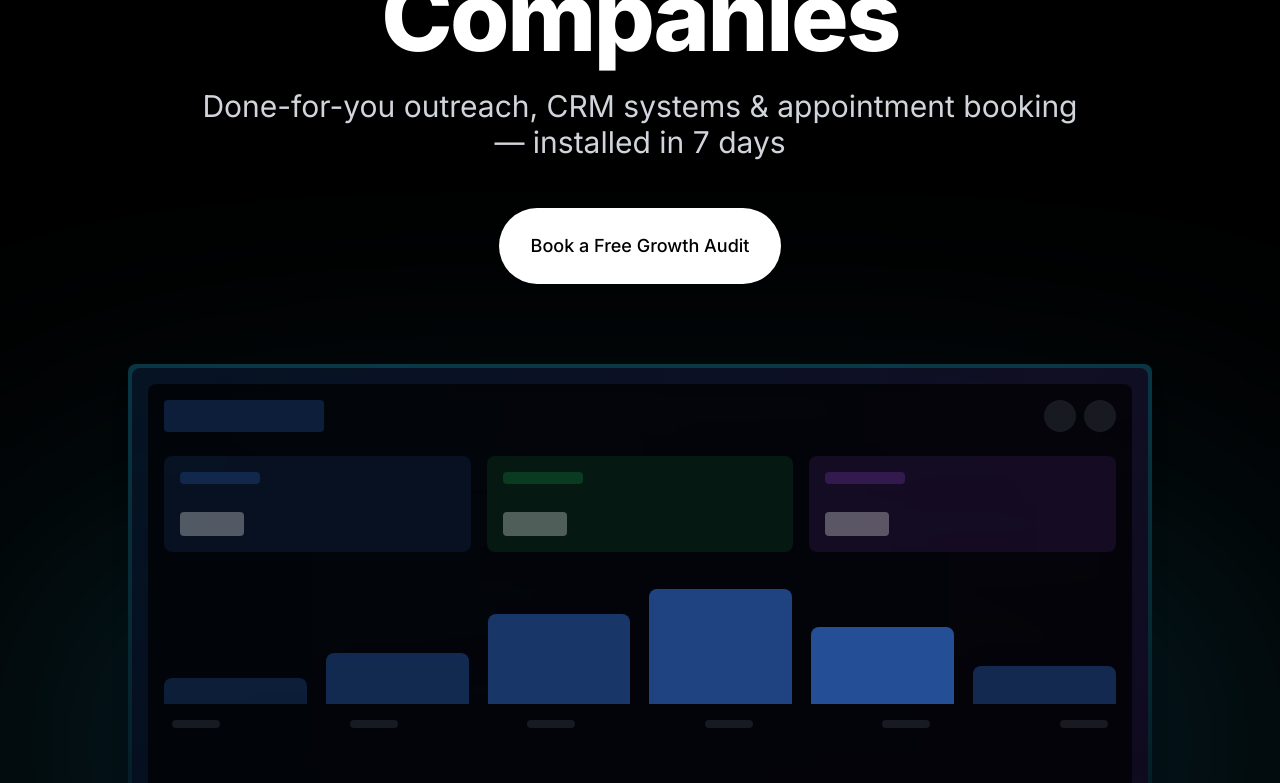
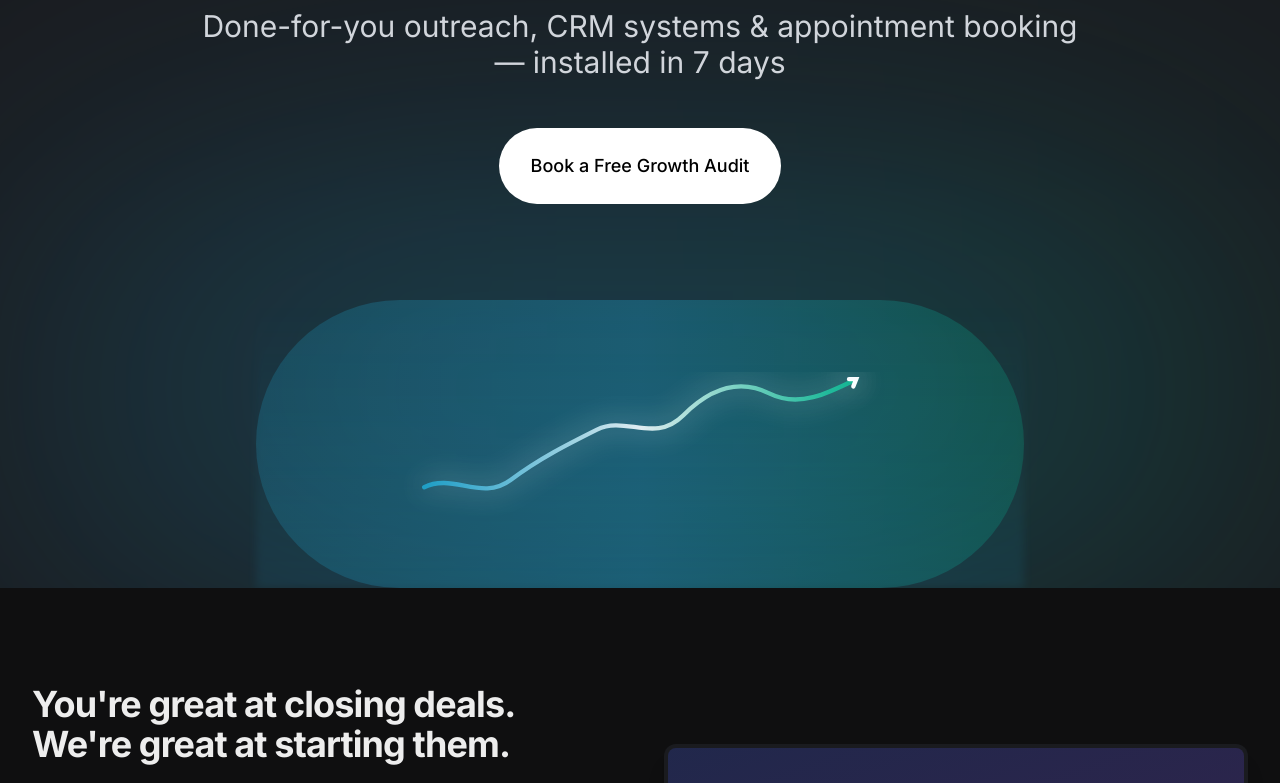
Before and after one commit to atharvv17/inbox-growth-architect, a React (Vite) app: page / in a window 1280 px wide. Shown: the part 400-1183 px from the top of the page. Built offline with nearby package versions, Linux system fonts and the light colour scheme.

Commit message:
Refactor: Homepage UI redesign
Redesigned the homepage UI to match the provided image, while maintaining the existing text content.

```diff
--- a/src/components/Header.tsx
+++ b/src/components/Header.tsx
@@ -3,18 +3,17 @@ import React from 'react';
 import { Button } from "@/components/ui/button";
 
 const Header: React.FC = () => {
-  return <header className="py-2 absolute top-0 left-0 right-0 z-10">
+  return (
+    <header className="py-6 absolute top-0 left-0 right-0 z-10">
       <div className="container mx-auto">
         <div className="flex items-center justify-between">
-          {/* Logo - Made larger */}
+          {/* Logo */}
           <a href="/" className="flex items-center">
-            <img src="/lovable-uploads/49e74208-b2c0-4809-a9dd-cff624caa489.png" alt="LeveragedGrowth.co" className="h-48" />
+            <img src="/lovable-uploads/49e74208-b2c0-4809-a9dd-cff624caa489.png" alt="LeveragedGrowth.co" className="h-10" />
           </a>
 
-          {/* Centered Navigation at the top */}
-          <div className="hidden md:block">
-            <div className="bg-transparent backdrop-blur-sm rounded-full px-8 py-2">
-              <nav className="flex items-center space-x-12 relative z-10">
+          {/* Centered Navigation */}
+          <div className="hidden md:flex items-center justify-center space-x-10">
             <a href="#offers" className="text-white hover:text-midnight-primary transition-colors font-medium">
               Features
             </a>
@@ -24,12 +23,12 @@ const Header: React.FC = () => {
             <a href="#case-studies" className="text-white hover:text-midnight-primary transition-colors font-medium">
               About
             </a>
-                <Button className="bg-white hover:bg-opacity-90 text-black font-medium rounded-full">
+          </div>
+
+          {/* Login Button */}
+          <Button variant="outline" className="border border-white/20 text-white hover:bg-white/10 rounded-full px-8">
             Login
           </Button>
-              </nav>
-            </div>
-          </div>
 
           {/* Mobile menu button */}
           <Button variant="ghost" className="md:hidden text-white">
@@ -37,7 +36,8 @@ const Header: React.FC = () => {
           </Button>
         </div>
       </div>
-    </header>;
+    </header>
+  );
 };
 
 export default Header;
--- a/src/components/HeroSection.tsx
+++ b/src/components/HeroSection.tsx
@@ -1,93 +1,76 @@
 
 import React from 'react';
 import { Button } from "@/components/ui/button";
-import { ArrowRight } from "lucide-react";
 
 const HeroSection: React.FC = () => {
   return (
-    <section className="relative min-h-screen flex flex-col justify-center items-center pt-20 overflow-hidden bg-black">
+    <section className="relative min-h-screen flex flex-col justify-center items-center overflow-hidden bg-black">
       <div className="absolute inset-0 z-0">
-        {/* Dark background with gradient glow */}
-        <div className="absolute inset-0 bg-black"></div>
+        {/* Dark background with subtle gradient */}
+        <div className="absolute inset-0 bg-[#1A1B1F]"></div>
 
-        {/* Blue glow effect at the bottom */}
-        <div className="absolute bottom-0 left-0 right-0 w-full h-[400px] bg-[#1EAEDB]/20 blur-[150px] rounded-full mx-auto"></div>
+        {/* Subtle blue/teal glow effect at the bottom */}
+        <div className="absolute bottom-0 left-0 right-0 w-full h-[400px] bg-gradient-to-r from-[#1EAEDB]/20 via-[#1EAEDB]/30 to-[#00C896]/20 blur-[150px] rounded-full mx-auto"></div>
       </div>
 
       <div className="container relative z-10 mx-auto px-4 flex flex-col items-center">
-        <div className="max-w-4xl mx-auto text-center mb-12">
+        <div className="max-w-4xl mx-auto text-center mb-16">
           <h1 className="text-5xl md:text-7xl lg:text-8xl font-extrabold mb-6 animate-fade-in text-white tracking-tight">
             We Build Predictable Sales Pipelines for B2B Companies
           </h1>
           <p className="text-xl md:text-2xl lg:text-3xl text-gray-300 mb-12 animate-fade-in">
             Done-for-you outreach, CRM systems & appointment booking — installed in 7 days
           </p>
-          <div className="flex justify-center">
-            <Button
-              className="bg-white hover:bg-white/90 text-black rounded-full text-lg px-8 py-6 h-auto"
-              size="lg">
-              Book a Free Growth Audit
-            </Button>
-          </div>
+          <Button
+            className="bg-white hover:bg-white/90 text-black rounded-full text-lg px-8 py-6 h-auto"
+            size="lg">
+            Book a Free Growth Audit
+          </Button>
         </div>
 
-        {/* Visual element below the text content */}
-        <div className="w-full max-w-5xl mx-auto mt-8 animate-fade-in">
-          <div className="relative bg-gradient-to-b from-[#1EAEDB]/30 to-transparent p-1 rounded-lg shadow-xl">
-            <div className="bg-black/80 rounded-lg overflow-hidden">
-              {/* Dashboard mockup or sales pipeline visual */}
-              <div className="relative aspect-[16/9] w-full">
-                <div className="absolute inset-0 bg-gradient-to-r from-blue-600/10 to-purple-600/10 p-4">
-                  <div className="bg-black/70 backdrop-blur-sm rounded-lg h-full w-full flex flex-col p-4">
-                    {/* Mock dashboard header */}
-                    <div className="flex justify-between items-center mb-6">
-                      <div className="bg-blue-500/20 h-8 w-40 rounded"></div>
-                      <div className="flex space-x-2">
-                        <div className="bg-gray-500/20 h-8 w-8 rounded-full"></div>
-                        <div className="bg-gray-500/20 h-8 w-8 rounded-full"></div>
-                      </div>
-                    </div>
+        {/* Visual element - 3D chart visualization similar to reference image */}
+        <div className="w-full max-w-3xl mx-auto mt-8 animate-fade-in relative">
+          <div className="aspect-[16/6] w-full bg-gradient-to-r from-[#1EAEDB]/20 via-[#1EAEDB]/30 to-[#00C896]/20 rounded-full relative overflow-hidden">
+            {/* Chart line visualization */}
+            <div className="absolute inset-0 flex items-center justify-center">
+              <div className="w-4/5 h-1/2 relative">
+                {/* Glowing chart line */}
+                <svg className="w-full h-full" viewBox="0 0 300 100" xmlns="http://www.w3.org/2000/svg">
+                  {/* Gradient definition */}
+                  <defs>
+                    <linearGradient id="chartGradient" x1="0%" y1="0%" x2="100%" y2="0%">
+                      <stop offset="0%" stopColor="#1EAEDB" stopOpacity="0.8" />
+                      <stop offset="50%" stopColor="#ffffff" stopOpacity="0.9" />
+                      <stop offset="100%" stopColor="#00C896" stopOpacity="0.8" />
+                    </linearGradient>
+                  </defs>
 
-                    {/* Mock dashboard content */}
-                    <div className="grid grid-cols-3 gap-4 mb-6">
-                      <div className="bg-blue-500/10 rounded-lg p-4 h-24 flex flex-col justify-between">
-                        <div className="bg-blue-500/20 h-3 w-20 rounded"></div>
-                        <div className="bg-white/30 h-6 w-16 rounded"></div>
-                      </div>
-                      <div className="bg-green-500/10 rounded-lg p-4 h-24 flex flex-col justify-between">
-                        <div className="bg-green-500/20 h-3 w-20 rounded"></div>
-                        <div className="bg-white/30 h-6 w-16 rounded"></div>
-                      </div>
-                      <div className="bg-purple-500/10 rounded-lg p-4 h-24 flex flex-col justify-between">
-                        <div className="bg-purple-500/20 h-3 w-20 rounded"></div>
-                        <div className="bg-white/30 h-6 w-16 rounded"></div>
-                      </div>
-                    </div>
+                  {/* Line path */}
+                  <path
+                    d="M0,80 C20,70 40,90 60,75 C80,60 100,50 120,40 C140,30 160,50 180,30 C200,10 220,5 240,15 C260,25 280,15 300,5"
+                    fill="none"
+                    stroke="url(#chartGradient)"
+                    strokeWidth="3"
+                    strokeLinecap="round"
+                    className="drop-shadow-[0_0_10px_rgba(255,255,255,0.7)]"
+                  />
 
-                    {/* Mock pipeline visualization */}
-                    <div className="flex justify-between items-end h-32 mb-4">
-                      <div className="bg-blue-500/20 h-[20%] w-[15%] rounded-t-lg"></div>
-                      <div className="bg-blue-500/30 h-[40%] w-[15%] rounded-t-lg"></div>
-                      <div className="bg-blue-500/40 h-[70%] w-[15%] rounded-t-lg"></div>
-                      <div className="bg-blue-500/50 h-[90%] w-[15%] rounded-t-lg"></div>
-                      <div className="bg-blue-500/60 h-[60%] w-[15%] rounded-t-lg"></div>
-                      <div className="bg-blue-500/30 h-[30%] w-[15%] rounded-t-lg"></div>
-                    </div>
-
-                    {/* Mock labels */}
-                    <div className="flex justify-between px-2">
-                      <div className="bg-gray-500/20 h-2 w-12 rounded"></div>
-                      <div className="bg-gray-500/20 h-2 w-12 rounded"></div>
-                      <div className="bg-gray-500/20 h-2 w-12 rounded"></div>
-                      <div className="bg-gray-500/20 h-2 w-12 rounded"></div>
-                      <div className="bg-gray-500/20 h-2 w-12 rounded"></div>
-                      <div className="bg-gray-500/20 h-2 w-12 rounded"></div>
-                    </div>
-                  </div>
-                </div>
+                  {/* Arrow at the end */}
+                  <path
+                    d="M295,5 L300,5 L298,10"
+                    fill="none"
+                    stroke="#ffffff"
+                    strokeWidth="3"
+                    strokeLinecap="round"
+                    className="drop-shadow-[0_0_10px_rgba(255,255,255,0.7)]"
+                  />
+                </svg>
               </div>
             </div>
           </div>
+
+          {/* Reflection/glow effect */}
+          <div className="absolute inset-0 bg-gradient-to-b from-transparent to-[#1EAEDB]/20 opacity-50 blur-sm"></div>
         </div>
       </div>
     </section>
```
Lines whose indentation alone changed are shown as unchanged.
